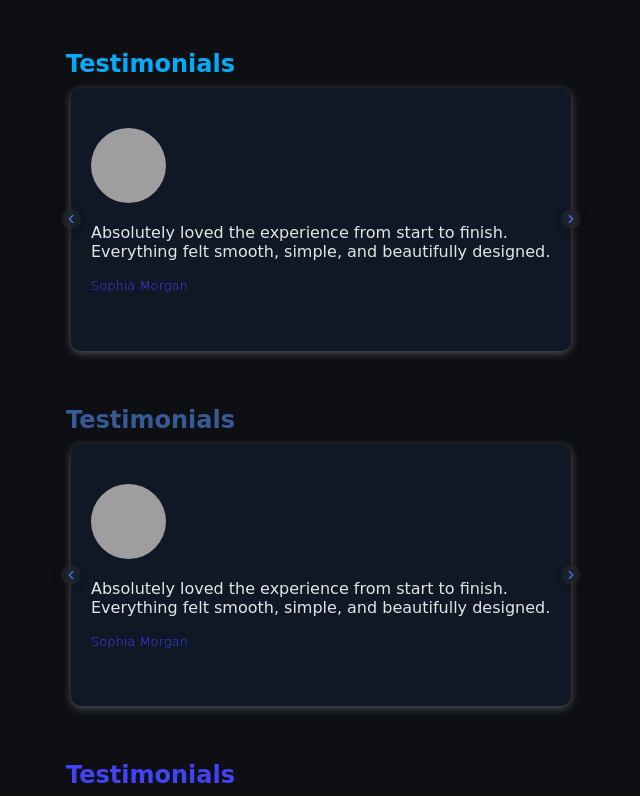
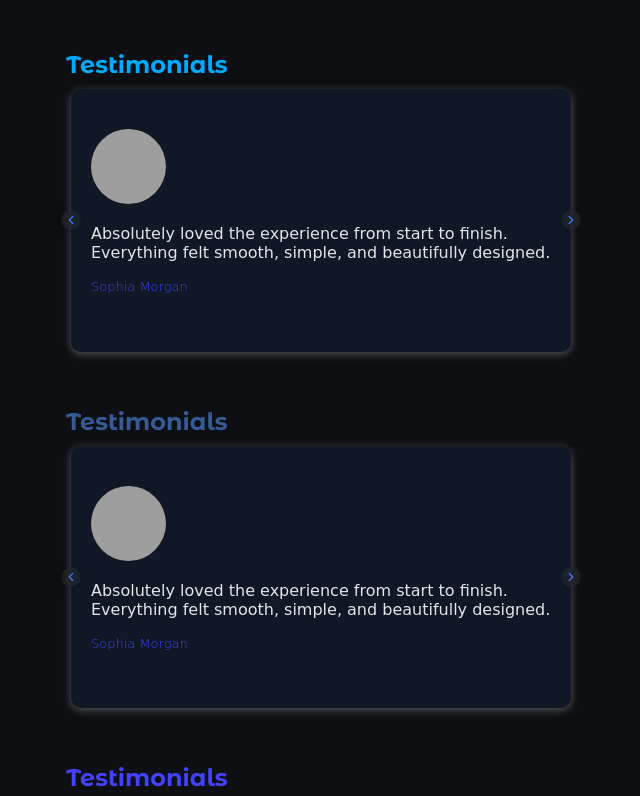
Before and after one commit to thisisniloykhan/testimonial-slider, a plain HTML site: page index.html in a window 1280 px wide. Shown: the top 796 px of the page, without its empty margins (319-959 px from the left). Drawn offline with Linux system fonts and the light colour scheme; grey boxes are pictures that could not be loaded.

Commit message:
trying fonts

```diff
--- a/style.css
+++ b/style.css
@@ -14,6 +14,7 @@ body {
 }
 
 .title {
+  font-family: "Montserrat Alternates";
   flex: start;
   margin-right: auto;
   margin: 50px 0px 10px;
```
